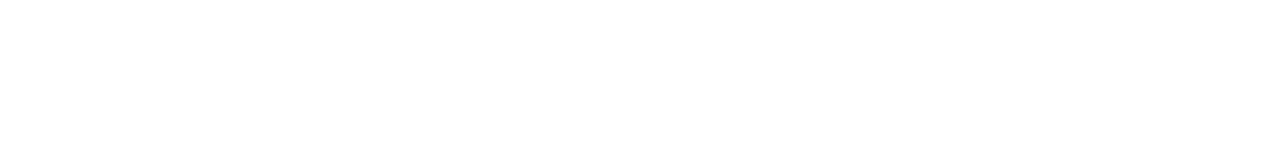
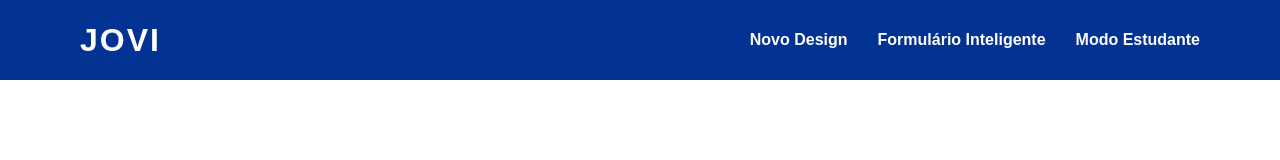
Before and after one commit to MessiasMacedo/Sprint2_front-web, a plain HTML site: page html/estudante.html in a window 1280 px wide. Drawn offline with Linux system fonts and the light colour scheme.

Commit message:
feat: fiz a nav bar no html e no css

```diff
--- a/css/estudante.css
+++ b/css/estudante.css
@@ -0,0 +1,50 @@
+*{
+      margin:0;
+      padding:0;
+      box-sizing:border-box;
+      font-family: Arial, Helvetica, sans-serif;
+      scroll-behavior:smooth;
+    }
+
+    body{
+      background:#ffffff;
+      color:#111;
+    }
+
+    /* NAVBAR */
+
+    nav{
+      width:100%;
+      height:80px;
+      background:#033392;
+      display:flex;
+      align-items:center;
+      justify-content:space-between;
+      padding:0 80px;
+      position:fixed;
+      top:0;
+      z-index:999;
+    }
+
+    nav h1{
+      color:#fff;
+      font-size:32px;
+      letter-spacing:2px;
+    }
+
+    nav ul{
+      display:flex;
+      list-style:none;
+      gap:30px;
+    }
+
+    nav ul li a{
+      text-decoration:none;
+      color:#fff;
+      font-weight:bold;
+      transition:0.3s;
+    }
+
+    nav ul li a:hover{
+      color:#e2e6e7;
+    }
--- a/html/estudante.html
+++ b/html/estudante.html
@@ -0,0 +1,21 @@
+<!DOCTYPE html>
+<html lang="pt-BR">
+<head>
+  <meta charset="UTF-8" />
+  <meta name="viewport" content="width=device-width, initial-scale=1.0"/>
+  <title>JOVI - Novidades da Câmera</title>
+  <link rel="stylesheet" href="../css/estudante.css">
+</head>
+<body>
+
+  <!-- NAVBAR -->
+
+  <nav>
+    <h1>JOVI</h1>
+
+    <ul>
+      <li><a href="#design">Novo Design</a></li>
+      <li><a href="#formulario">Formulário Inteligente</a></li>
+      <li><a href="#estudante">Modo Estudante</a></li>
+    </ul>
+  </nav>
```
Also changed, not shown: html/index.html (+1 -1 lines).
